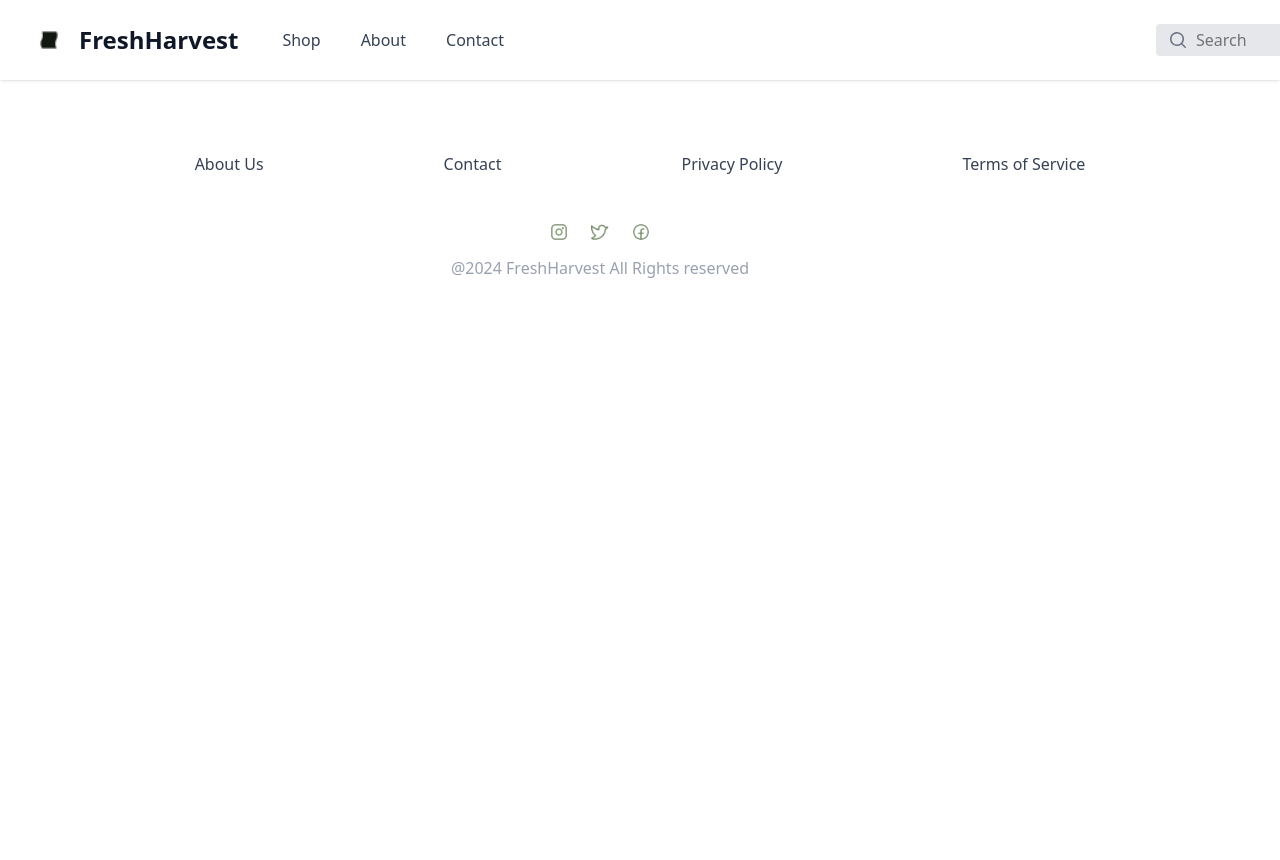
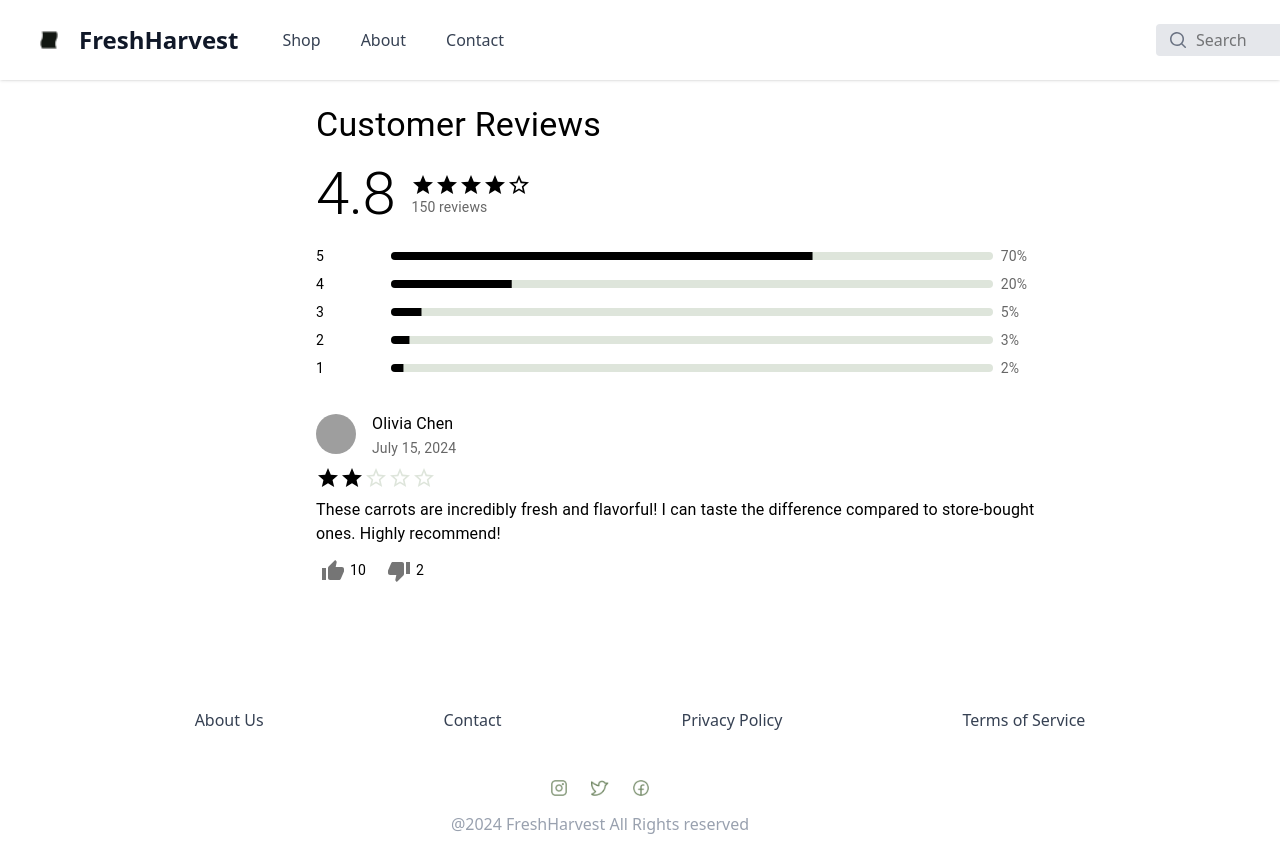
Before and after one commit to lkpreethamGowda/freshharvest-React, a React (Vite) app: page /Review in a window 1280 px wide. Shown: the top 860 px of the page. Before the commit the page ends 800 px from the top, so only its background shows below. Built offline with nearby package versions, Linux system fonts and the light colour scheme; grey boxes are pictures that could not be loaded.

Commit message:
Added Reviews page

```diff
--- a/package.json
+++ b/package.json
@@ -10,6 +10,10 @@
     "preview": "vite preview"
   },
   "dependencies": {
+    "@emotion/react": "^11.14.0",
+    "@emotion/styled": "^11.14.1",
+    "@mui/icons-material": "^7.3.1",
+    "@mui/material": "^7.3.1",
     "@tailwindcss/vite": "^4.1.11",
     "react": "^19.1.1",
     "react-dom": "^19.1.1",
--- a/src/App.tsx
+++ b/src/App.tsx
@@ -11,6 +11,7 @@ import ShopPage from "./components/ShopPage";
 import ProductPage from "./components/Products";
 import FarmerDetails from "./components/FarmerProfile";
 import PricingPage from "./components/Pricing";
+import CustomerReviews from "./components/Review";
 
 function App() {
   return (
@@ -25,6 +26,7 @@ function App() {
         <Route path="/Product" element={<ProductPage />} />
         <Route path="/Farmer" element={<FarmerDetails />} />
         <Route path="/Price" element={<PricingPage />} />
+        <Route path="/Review" element={<CustomerReviews />} />
       </Routes>
       <Footer />
     </BrowserRouter>
--- /dev/null
+++ b/src/components/Review.tsx
@@ -0,0 +1,136 @@
+import {
+  Box,
+  Typography,
+  LinearProgress,
+  Avatar,
+  IconButton,
+} from "@mui/material";
+import { Star, StarBorder } from "@mui/icons-material";
+import { ThumbUp, ThumbDown } from "@mui/icons-material";
+
+const CustomerReviews = () => {
+  const reviews = [
+    {
+      name: "Olivia Chen",
+      date: "July 15, 2024",
+      avatar: "https://i.pravatar.cc/150?img=1",
+      rating: 2,
+      comment:
+        "These carrots are incredibly fresh and flavorful! I can taste the difference compared to store-bought ones. Highly recommend!",
+      likes: 10,
+      dislikes: 2,
+    },
+  ];
+
+  const ratingDistribution = [
+    { stars: 5, percentage: 70 },
+    { stars: 4, percentage: 20 },
+    { stars: 3, percentage: 5 },
+    { stars: 2, percentage: 3 },
+    { stars: 1, percentage: 2 },
+  ];
+
+  return (
+    <div className="flex items-center justify-center w-200 ml-73">
+      <Box sx={{ padding: 3 }}>
+        <Typography variant="h4" component="h1" gutterBottom>
+          Customer Reviews
+        </Typography>
+        <div className="">
+          <Box sx={{ display: "flex", alignItems: "center", mb: 2 }}>
+            <Typography variant="h2" component="span" sx={{ mr: 2 }}>
+              4.8
+            </Typography>
+            <Box>
+              <Box>
+                {[...Array(5)].map((_, index) =>
+                  index < 4 ? <Star key={index} /> : <StarBorder key={index} />
+                )}
+              </Box>
+              <Typography variant="body2" color="text.secondary">
+                150 reviews
+              </Typography>
+            </Box>
+          </Box>
+        </div>
+        <div className="">
+          <Box sx={{ mb: 4 }}>
+            {ratingDistribution.map((item) => (
+              <Box
+                key={item.stars}
+                sx={{
+                  display: "flex",
+                  alignItems: "center",
+                  mb: 1,
+                }}
+              >
+                <Typography variant="body2" sx={{ width: "10%" }}>
+                  {item.stars}
+                </Typography>
+                <Box sx={{ width: "80%", mr: 1 }}>
+                  <LinearProgress
+                    variant="determinate"
+                    value={item.percentage}
+                    sx={{
+                      height: 8,
+                      borderRadius: 5,
+                      backgroundColor: "#DEE5DB",
+                      "& .MuiLinearProgress-bar": {
+                        backgroundColor: "black",
+                      },
+                    }}
+                  />
+                </Box>
+                <Typography variant="body2" color="text.secondary">
+                  {item.percentage}%
+                </Typography>
+              </Box>
+            ))}
+          </Box>
+        </div>
+
+        {reviews.map((review, index) => (
+          <Box key={index} sx={{ mb: 3 }}>
+            <Box sx={{ display: "flex", alignItems: "center", mb: 1 }}>
+              <Avatar src={review.avatar} alt={review.name} sx={{ mr: 2 }} />
+              <Box>
+                <Typography variant="subtitle1">{review.name}</Typography>
+                <Typography variant="body2" color="text.secondary">
+                  {review.date}
+                </Typography>
+              </Box>
+            </Box>
+            <Box sx={{ display: "flex", alignItems: "center", mb: 1 }}>
+              {[...Array(5)].map((_, i) =>
+                i < review.rating ? (
+                  <Star key={i} sx={{ color: "black" }} />
+                ) : (
+                  <StarBorder key={i} sx={{ color: "#DEE5DB" }} />
+                )
+              )}
+            </Box>
+            <Typography variant="body1" sx={{ mb: 1 }}>
+              {review.comment}
+            </Typography>
+            <Box>
+              <IconButton size="small">
+                <ThumbUp />
+              </IconButton>
+              <Typography variant="body2" component="span" sx={{ mr: 2 }}>
+                {review.likes}
+              </Typography>
+              <IconButton size="small">
+                <ThumbDown />
+              </IconButton>
+              <Typography variant="body2" component="span">
+                {review.dislikes}
+              </Typography>
+            </Box>
+          </Box>
+        ))}
+      </Box>
+    </div>
+  );
+};
+
+export default CustomerReviews;
```
Also changed, not shown: 1 other file (tests, documents, lock files or other folders).
